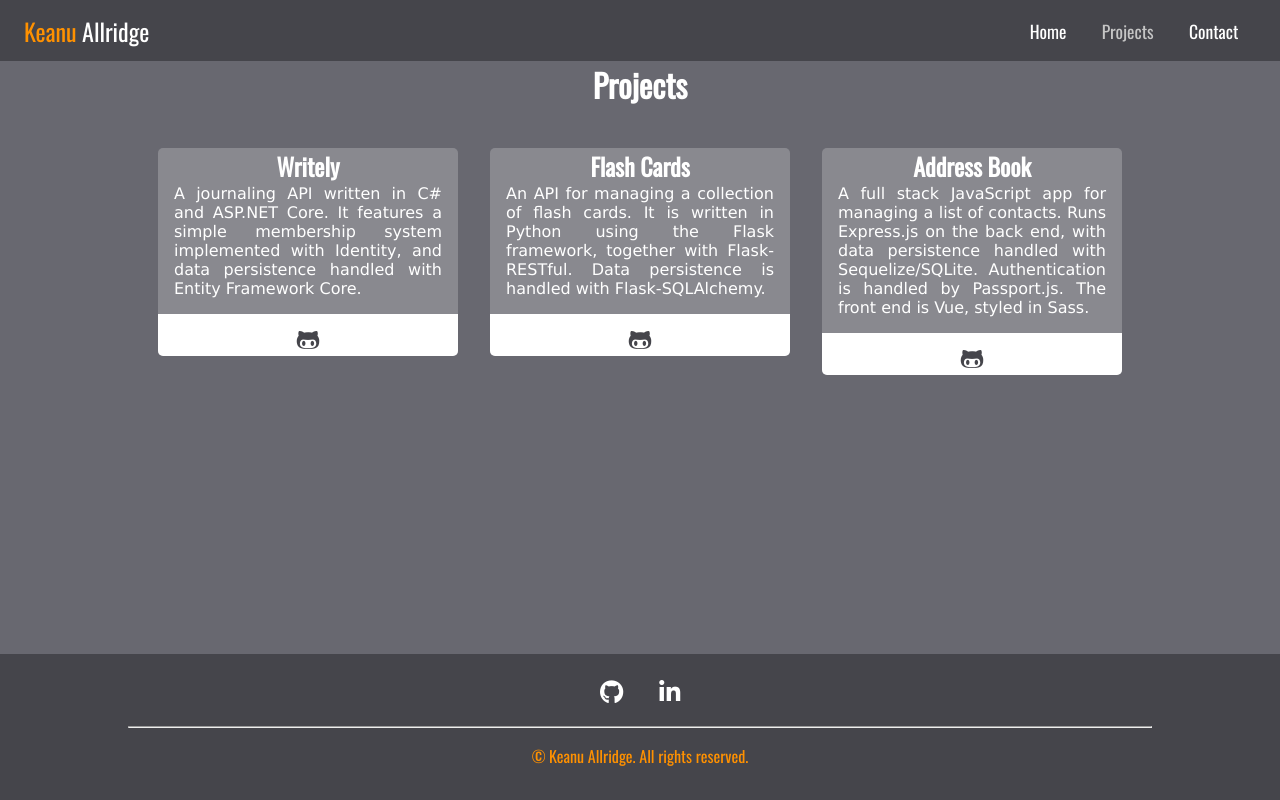
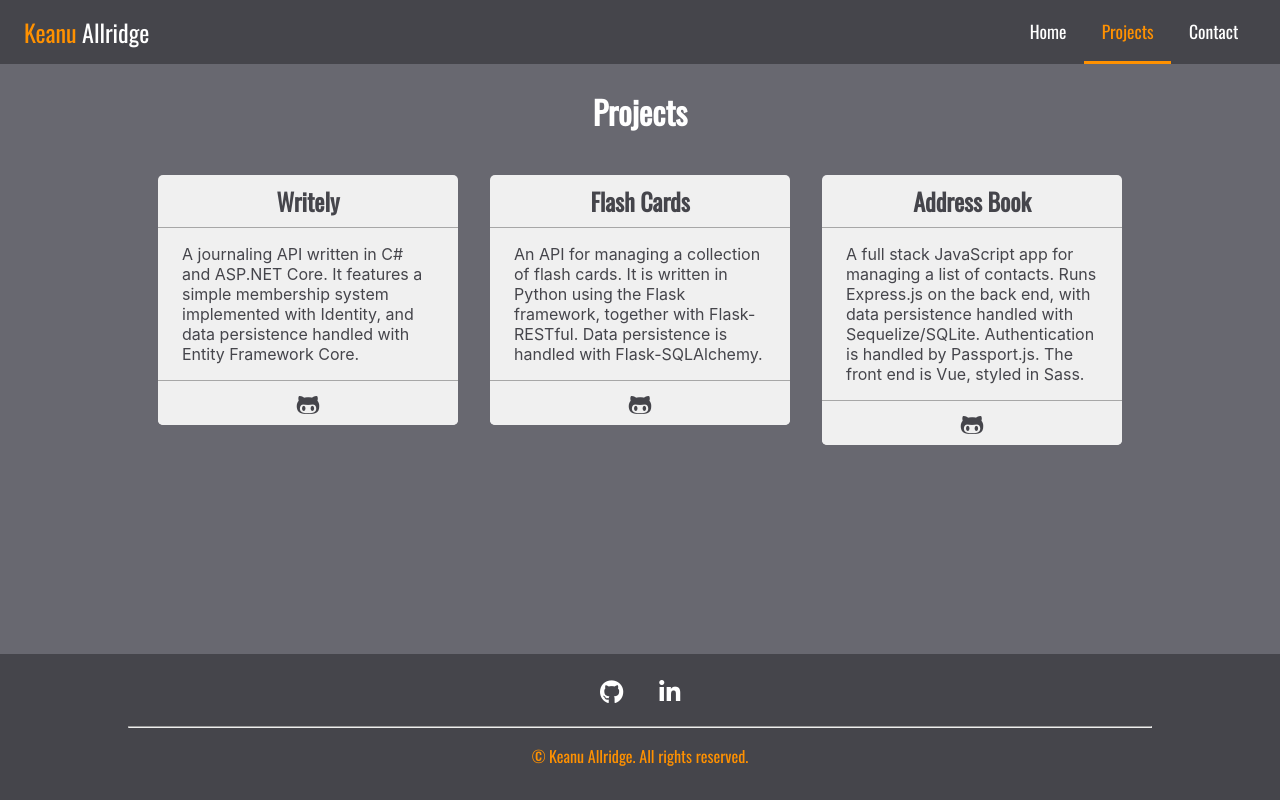
Before and after one commit to Kianek/vue-portfolio, a Vue app: page /projects in a window 1280 px wide. Built offline with nearby package versions, Linux system fonts and the light colour scheme.

Commit message:
added baseline stuff to show as an example

```diff
--- a/src/components/Project.vue
+++ b/src/components/Project.vue
@@ -21,8 +21,10 @@ export default {
 <style lang="scss" scoped>
 @import "../styles.scss";
 
+$bg: #f0f0f0;
+
 .project {
-  background-color: $bg-panel;
+  background-color: $bg;
   border-radius: 5px;
   display: flex;
   flex-direction: column;
@@ -32,27 +34,35 @@ export default {
   overflow: hidden;
   width: 100%;
 
+  h2 {
+    @extend %font-heading;
+
+    width: 100%;
+    text-align: center;
+    padding: 0.5rem;
+    border-bottom: 1px solid darken(#c0c0c0, 10%);
+  }
+
   p {
-    font-family: Verdana, Arial, sans-serif;
-    text-align: justify;
+    @extend %font-content;
+    padding: 1rem 1.5rem;
   }
 
   .project-link {
-    background-color: $white;
+    background-color: $bg;
+    border-top: 1px solid darken(#c0c0c0, 10%);
     color: $bg-secondary;
     font-size: 1.5rem;
-    padding-top: 0.25em;
+    line-height: 1.5;
+    padding: 0.25rem;
     text-align: center;
     width: 100%;
+    align-self: center;
   }
 
   .project-link:hover {
-    background-color: $bg-secondary;
-    color: $white;
-  }
-
-  .project-link:hover {
-    color: $link-active;
+    background-color: darken($bg, 15%);
+    color: darken($bg-secondary, 15%);
   }
 }
 
--- a/src/components/layout/Navbar.vue
+++ b/src/components/layout/Navbar.vue
@@ -107,9 +107,15 @@ nav {
   font-size: 1.1em;
   text-decoration: none;
   padding: 1em;
+  border-bottom: 3px solid transparent;
 
   &:hover {
     color: #c5c5c5;
+  }
+
+  &.active {
+    color: $orange;
+    border-color: $orange;
   }
 }
 
@@ -120,10 +126,6 @@ nav {
   cursor: pointer;
   font-size: 1.1em;
   padding: 1em;
-}
-
-.active {
-  color: #c5c5c5;
 }
 
 @media screen and (min-width: 600px) {
--- a/src/pages/Projects.vue
+++ b/src/pages/Projects.vue
@@ -39,6 +39,10 @@ main {
   margin-bottom: auto;
 }
 
+.heading {
+  margin-top: 1.5rem;
+}
+
 .projects {
   display: flex;
   flex-wrap: wrap;
--- a/src/styles.scss
+++ b/src/styles.scss
@@ -4,6 +4,30 @@ $bg-panel: #89898f;
 $link-active: #c5c5c5;
 $white: #fff;
 $orange: #ff9100;
+$color-text: #45454b;
+$color-heading-text: #45454b;
+
+$system-default-font-family: -apple-system, BlinkMacSystemFont, 'Segoe UI',
+  Helvetica, Arial, sans-serif, 'Apple Color Emoji', 'Segoe UI Emoji',
+  'Segoe UI Symbol';
+
+$heading-font-family: $system-default-font-family;
+$heading-font-weight: 600;
+
+$content-font-family: $system-default-font-family;
+$content-font-weight: 400;
+
+%font-heading {
+  font-family: Oswald, $heading-font-family;
+  font-weight: $heading-font-weight;
+  color: $color-heading-text;
+}
+
+%font-content {
+  font-family: 'Avenir', $content-font-family;
+  font-weight: $content-font-weight;
+  color: $color-text;
+}
 
 * {
   margin: 0;
@@ -61,9 +85,13 @@ a {
   margin-top: 1.5rem;
 }
 
+.margin-bottom {
+  margin-top: 1.5rem;
+}
+
 .panel {
   background-color: $bg-panel;
-  border-radius: 5px;
+  border-radius: 2px;
   display: flex;
   flex-direction: column;
   align-items: center;
```
